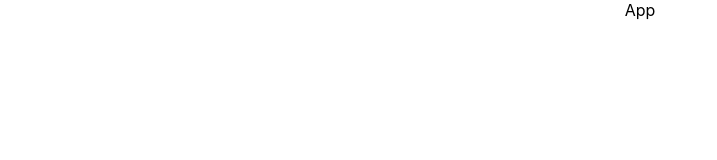
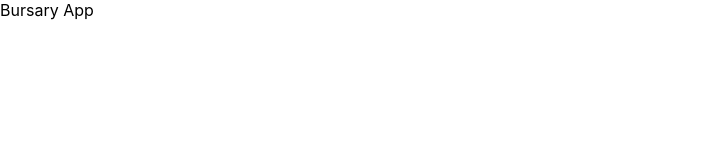
Before and after one commit to MicroLabs-ACE/bursary-form-system-frontend, a React (Create React App) app: page / in a window 1280 px wide. Shown: the top 160 px of the page, without its empty margins (0-717 px from the left). Built offline with nearby package versions, Linux system fonts and the light colour scheme.

Commit message:
Installed React router and scss

```diff
--- a/package.json
+++ b/package.json
@@ -9,6 +9,7 @@
     "react": "^18.3.1",
     "react-dom": "^18.3.1",
     "react-scripts": "5.0.1",
+    "sass": "^1.78.0",
     "web-vitals": "^2.1.4"
   },
   "scripts": {
@@ -34,5 +35,8 @@
       "last 1 firefox version",
       "last 1 safari version"
     ]
+  },
+  "devDependencies": {
+    "react-router-dom": "^6.26.1"
   }
 }
--- a/src/App.js
+++ b/src/App.js
@@ -1,10 +1,8 @@
-import './App.css';
+import './App.scss';
 
 function App() {
   return (
-    <div className="App">
-      App
-    </div>
+    <div className='app'>Bursary App</div>
   );
 }
 
--- a/src/index.js
+++ b/src/index.js
@@ -1,6 +1,6 @@
 import React from 'react';
 import ReactDOM from 'react-dom/client';
-import './index.css';
+import './index.scss';
 import App from './App';
 import reportWebVitals from './reportWebVitals';
 
```
Also changed, not shown: src/App.scss (renamed from src/App.css), src/index.scss (renamed from src/index.css), 1 other file (tests, documents, lock files or other folders).
